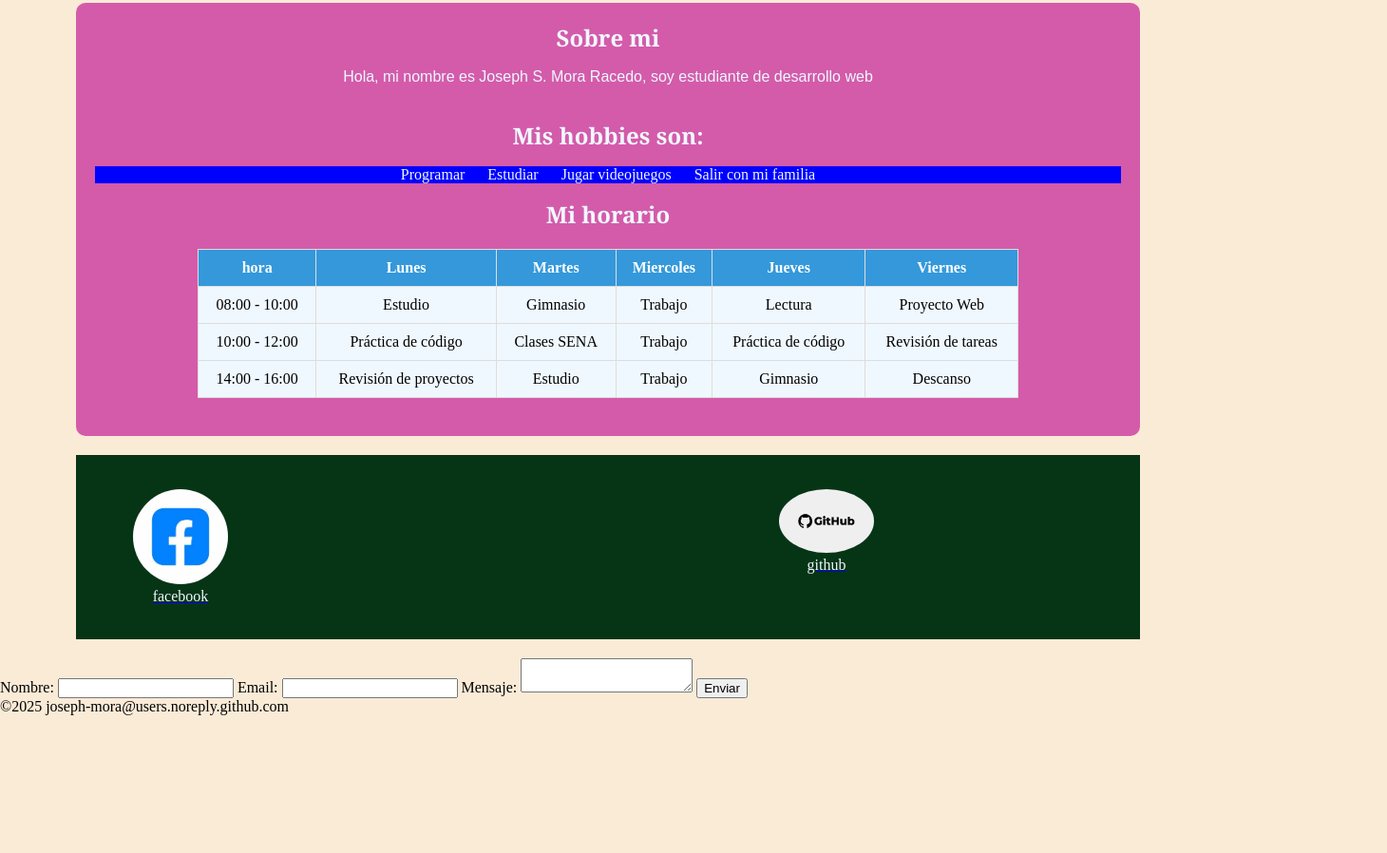
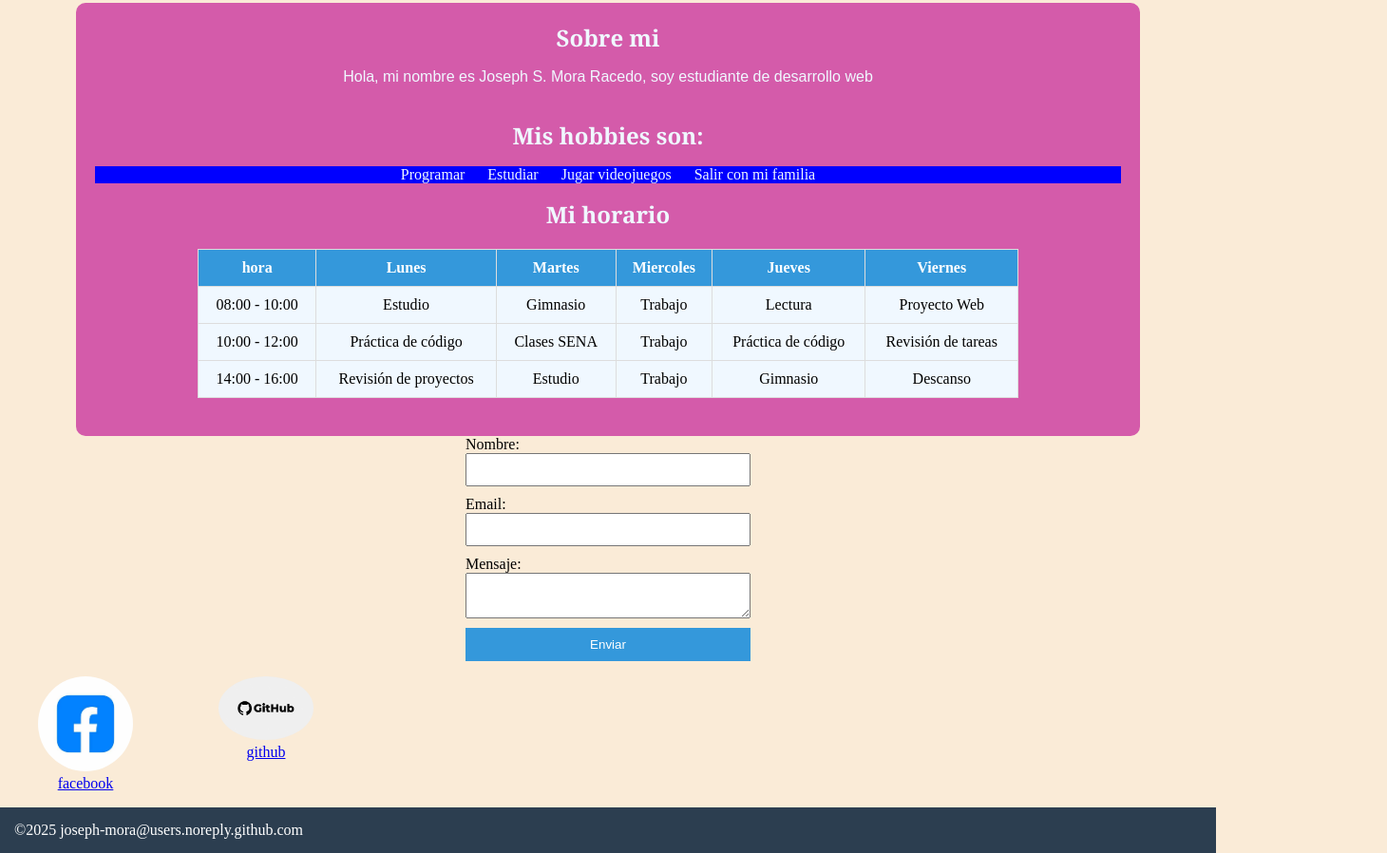
Before and after one commit to joseph-mora/entregable-tema-4, a plain HTML site: page index.html in a window 1280 px wide. Shown: the part 248-1146 px from the top of the page at 95% size, 1460 px wide, since content can reach past the window. Before the commit the page ends 1001 px from the top, so only its background shows below. Drawn offline with Linux system fonts and the light colour scheme.

Commit message:
termino los estilos

```diff
--- a/index.html
+++ b/index.html
@@ -95,6 +95,21 @@
 
     </main>
 
+    <section class="contacto" id="contacto">
+        <form id="form">
+            <label for="nombre">Nombre: </label>
+            <input type="text" id="nombre" required>
+
+            <label for="email">Email: </label>
+            <input type="email" id="email" required>
+
+            <label for="mensaje">Mensaje: </label>
+            <textarea id="mensaje" required></textarea>
+
+            <button type="submit">Enviar</button>
+        </form>
+    </section>
+
     <section class="redes" id="redes">
         <nav>
             <ul>
@@ -118,20 +133,6 @@
         </nav>
     </section>
 
-    <section class="contacto" id="contacto">
-        <form id="form">
-            <label for="nombre">Nombre: </label>
-            <input type="text" id="nombre" required>
-
-            <label for="email">Email: </label>
-            <input type="email" id="email" required>
-
-            <label for="mensaje">Mensaje: </label>
-            <textarea id="mensaje" required></textarea>
-
-            <button type="submit">Enviar</button>
-        </form>
-    </section>
 
     <footer>&copy;2025 joseph-mora@users.noreply.github.com</footer>
 </body>
--- a/styles.css
+++ b/styles.css
@@ -126,18 +126,42 @@ main{
 .redes nav ul{
     display: flex;
     list-style: none;
-    background-color:#063516;
-    padding: 20px;
-    margin: 20px 80px 20px 80px;
+    padding: 0;
+    margin: 0;
 }
 
 .redes ul li{
-    margin-right: 500px;
+    margin-right: 10px;
     text-align: center;
-    color:aliceblue;
 }
 
 .redes img{
     width: 100px;
     border-radius: 50%;
 }
+
+form {
+    display: flex;
+    flex-direction: column;
+    width: 300px;
+    margin: auto;
+}
+
+input, textarea {
+    margin-bottom: 10px;
+    padding: 8px;
+}
+
+button {
+    background-color: #3498db;
+    color: white;
+    padding: 10px;
+    border: none;
+    cursor: pointer;
+}
+
+footer {
+    background-color: #2c3e50;
+    color: white;
+    padding: 15px;
+}
```
